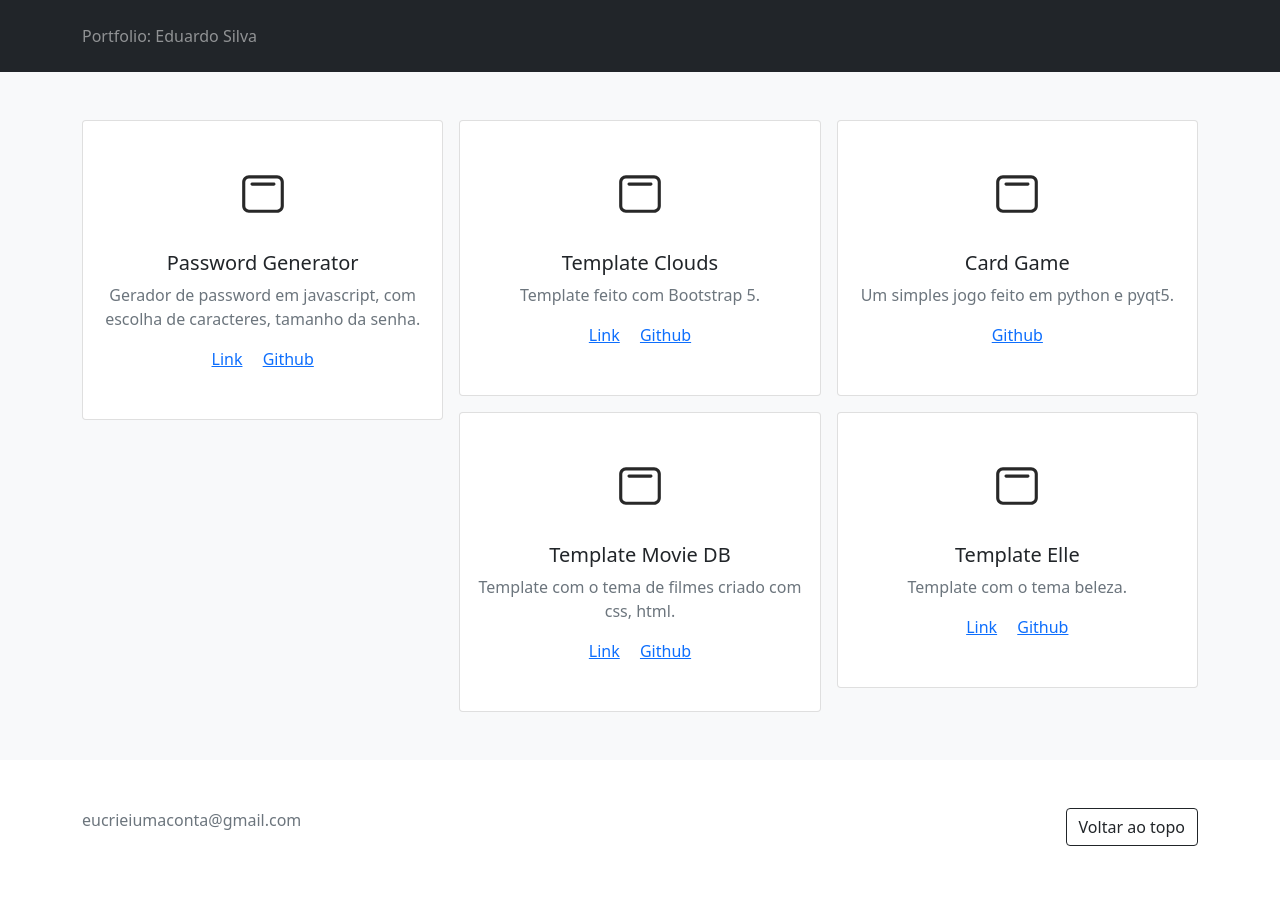
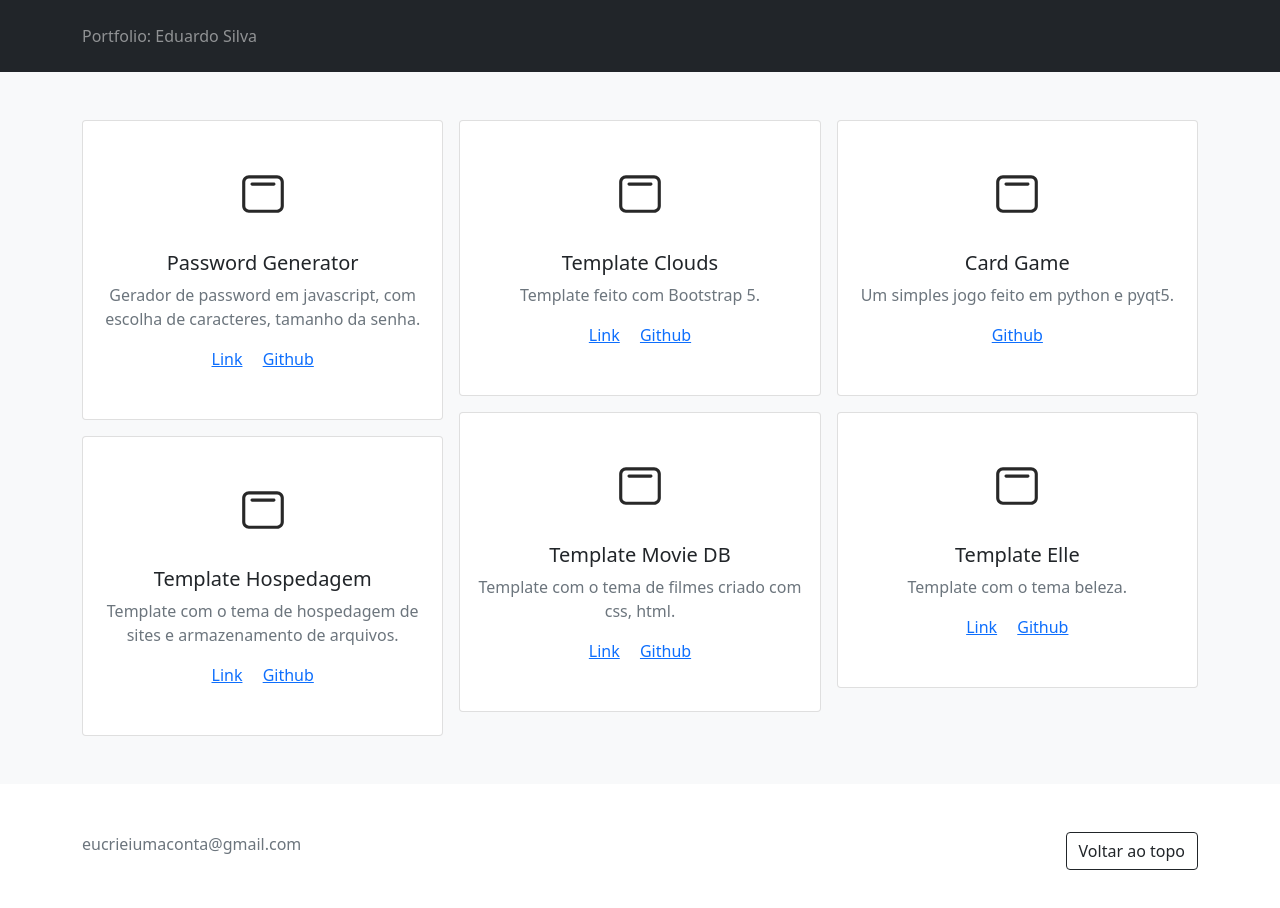
Before and after one commit to eduardo239/template_simple, a plain HTML site: page index.html in a window 1280 px wide. Before the commit the page ends 884 px from the top, so only its background shows below. Drawn offline with nearby package versions, Linux system fonts and the light colour scheme.

Commit message:
adicionado template f-drive

```diff
--- a/index.html
+++ b/index.html
@@ -205,6 +205,42 @@
             </div>
           </div>
           <!-- end -->
+          <div class="col">
+            <div class="card text-center">
+              <div class="px-3 pt-5 pb-3">
+                <img
+                  src="./assets/fluent_web-asset-24-regular.svg"
+                  alt="Template F-Drive"
+                  width="50"
+                  height="50"
+                />
+              </div>
+              <div class="card-body pb-5">
+                <h5 class="card-title">Template Hospedagem</h5>
+                <p class="card-text text-muted">
+                  Template com o tema de hospedagem de sites e armazenamento de
+                  arquivos.
+                </p>
+                <a
+                  href="https://eduardo239.github.io/js-f-drive/"
+                  class="card-link"
+                  target="_blank"
+                  rel="noopener"
+                  rel="noreferrer"
+                  >Link</a
+                >
+                <a
+                  href="https://github.com/eduardo239/js-f-drive"
+                  class="card-link"
+                  target="_blank"
+                  rel="noopener"
+                  rel="noreferrer"
+                  >Github</a
+                >
+              </div>
+            </div>
+          </div>
+          <!-- end -->
         </div>
       </div>
     </div>
```
